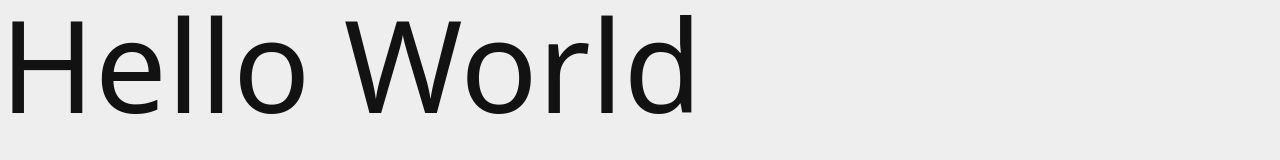
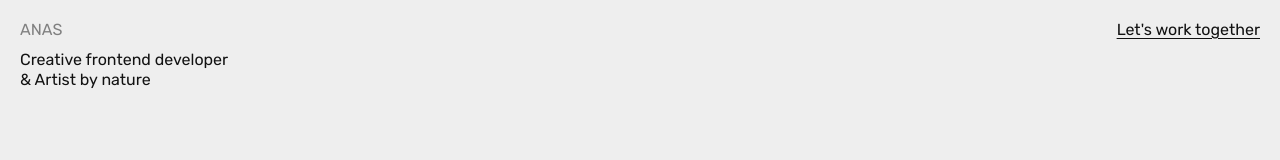
Before and after one commit to czxanas/portfolio, an Astro site: page / in a window 1280 px wide. Built offline with nearby package versions, Linux system fonts and the light colour scheme; Astro itself is replaced by a stand-in of ours.

Commit message:
Header completed - turn the figma's header part design into code.

```diff
--- /dev/null
+++ b/src/components/Header.astro
@@ -0,0 +1,15 @@
+<header>
+    <nav class="flex justify-between">
+        <div class="flex flex-col gap-2.5">
+            <div class="text-old">ANAS</div>
+            <div>
+                <h1>Creative front<span class="max-md:hidden">end</span> dev<span class="max-md:hidden">eloper</span></h1>
+                <div><span class="max-md:hidden">& </span>Artist by nature</div>
+            </div>
+        </div>
+
+        <div>
+            <a class="underline underline-offset-3" href="mailto:anas.frontdev@gmail.com">Let's work together</a>
+        </div>
+    </nav>
+</header>
--- a/src/components/Welcome.astro
+++ b/src/components/Welcome.astro
@@ -1,3 +1,3 @@
 <div class="w-full bg-primary">
-    <div class="text-9xl">Hello World</div>
+    <div class="text-9xl"></div>
 </div>
--- a/src/layouts/Layout.astro
+++ b/src/layouts/Layout.astro
@@ -1,4 +1,5 @@
 ---
+import Header from "../components/Header.astro";
 import "../styles/global.css";
 ---
 
@@ -9,10 +10,11 @@ import "../styles/global.css";
 		<meta name="viewport" content="width=device-width" />
 		<link rel="icon" type="image/webp" href="/creativefrontdev-favicon.webp" />
 		<meta name="generator" content={Astro.generator} />
-		<title>Astro Basics</title>
+		<title>Anas — Creative Frontend Developer</title>
 	</head>
 	<body>
-		<main class="min-h-[100dvh]">
+		<Header />
+		<main class="main">
 			<slot />
 		</main>
 	</body>
--- a/src/styles/global.css
+++ b/src/styles/global.css
@@ -1,16 +1,28 @@
+@import url('https://fonts.googleapis.com/css2?family=Rubik:ital,wght@0,300..900;1,300..900&display=swap');
 @import "tailwindcss";
 
 @theme {
     --color-thewhite: oklch(94.91% 0 0);
     --color-theblack: oklch(18.22% 0 0);
+    --color-old: oklch(59.99% 0 0);
+    --spacing-edge: 1.25rem; /* 1.25rem = 20px */
+    --font-rubik: "Rubik", sans-serif;
 }
 
 @custom-variant dark (&:where([data-theme=dark], [data-theme=dark] *));
 
-html, body {
-    @apply m-0 w-full h-full;
+html {
+    @apply font-rubik leading-[1.25rem];
 }
 
 body {
-    @apply bg-thewhite text-theblack dark:bg-theblack dark:text-thewhite;
+    @apply min-h-[100dvh] bg-thewhite text-theblack dark:bg-theblack dark:text-thewhite;
 }
+
+.main {
+    @apply w-full h-full p-edge;
+}
+
+header {
+    @apply fixed top-0 left-0 w-full overflow-hidden px-edge mt-edge;
+}
```
Also changed, not shown: src/assets/astro.svg (deleted), src/assets/background.svg (deleted), src/styles/style.css (added).
